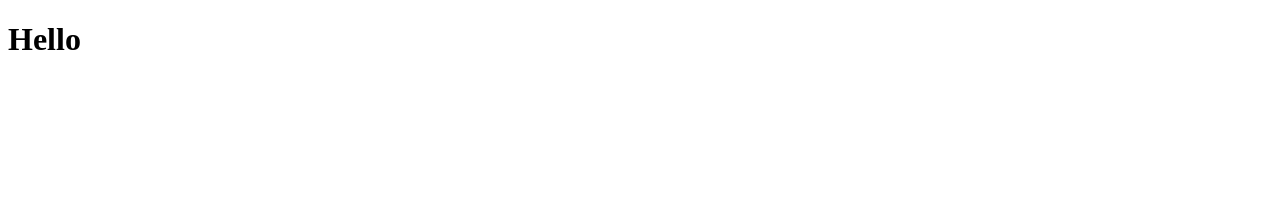
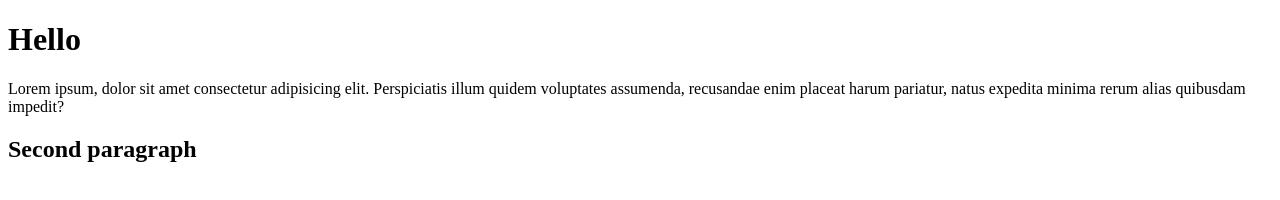
Before and after one commit to Soham-156/demo, a plain HTML site: page index.html in a window 1280 px wide. Drawn offline with Linux system fonts and the light colour scheme.

Commit message:
Update index.html

```diff
--- a/index.html
+++ b/index.html
@@ -7,5 +7,7 @@
 </head>
 <body>
     <h1>Hello</h1>
+    <p>Lorem ipsum, dolor sit amet consectetur adipisicing elit. Perspiciatis illum quidem voluptates assumenda, recusandae enim placeat harum pariatur, natus expedita minima rerum alias quibusdam impedit?</p>
+    <h2>Second paragraph</h2>
 </body>
 </html>
```
